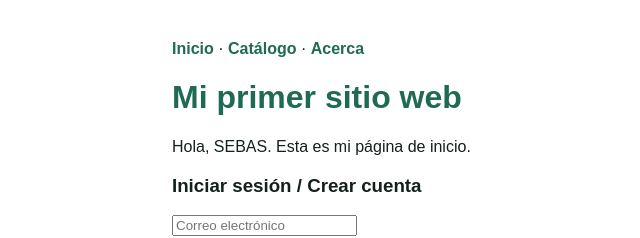
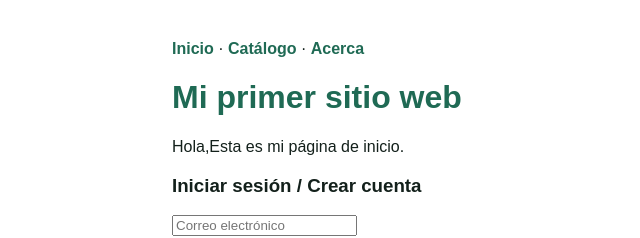
Before and after one commit to jesusu711-maker/octagram, a plain HTML site: page index.html in a window 1280 px wide. Shown: the top 238 px of the page, without its empty margins (88-728 px from the left). Drawn offline with nearby package versions, Linux system fonts and the light colour scheme.

Commit message:
Update index.html

```diff
--- a/index.html
+++ b/index.html
@@ -15,7 +15,7 @@
   </nav>
 
   <h1>Mi primer sitio web</h1>
-  <p>Hola, SEBAS. Esta es mi página de inicio.</p>
+  <p>Hola,Esta es mi página de inicio.</p>
 
   <!-- SECCIÓN DE LOGIN Y REGISTRO -->
   <div id="auth-section">
```
